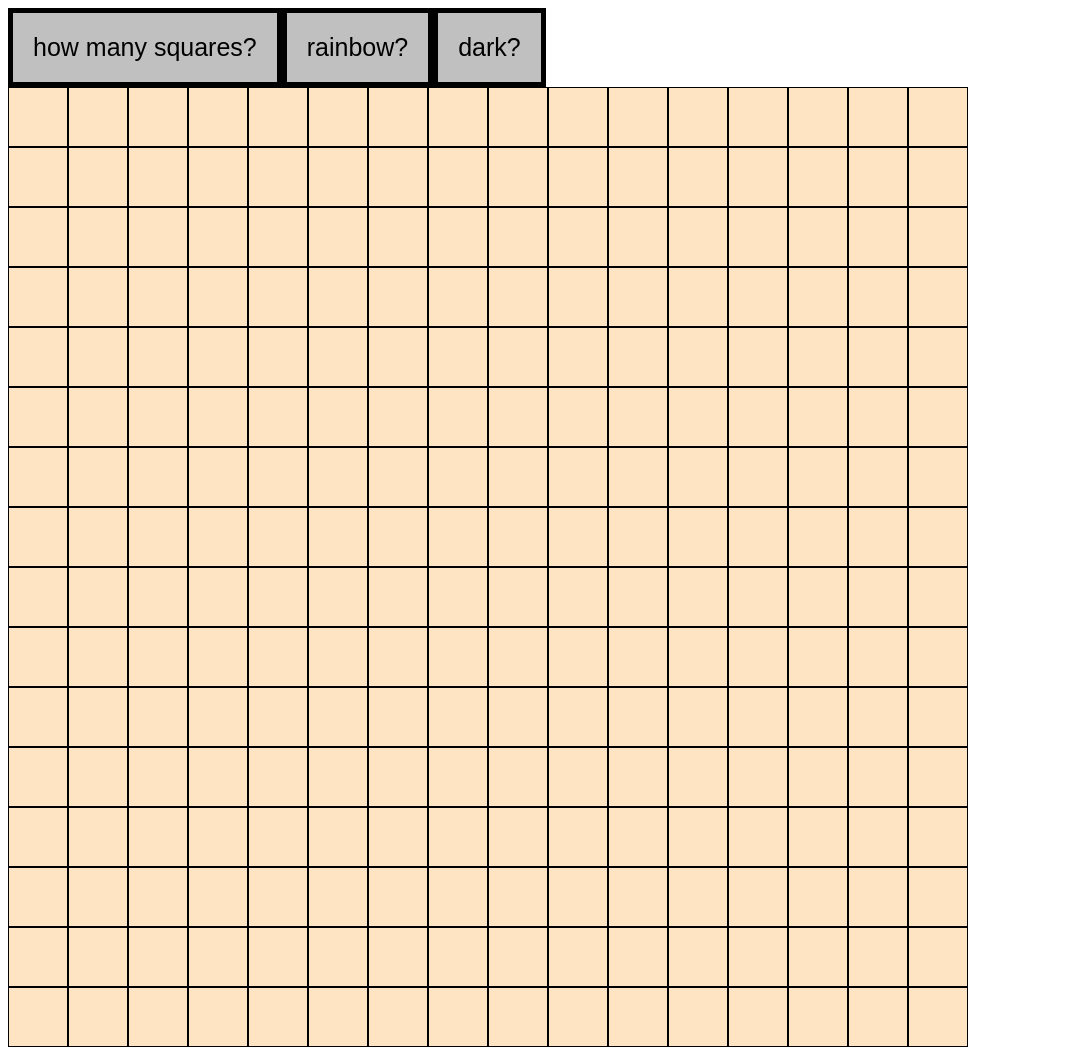
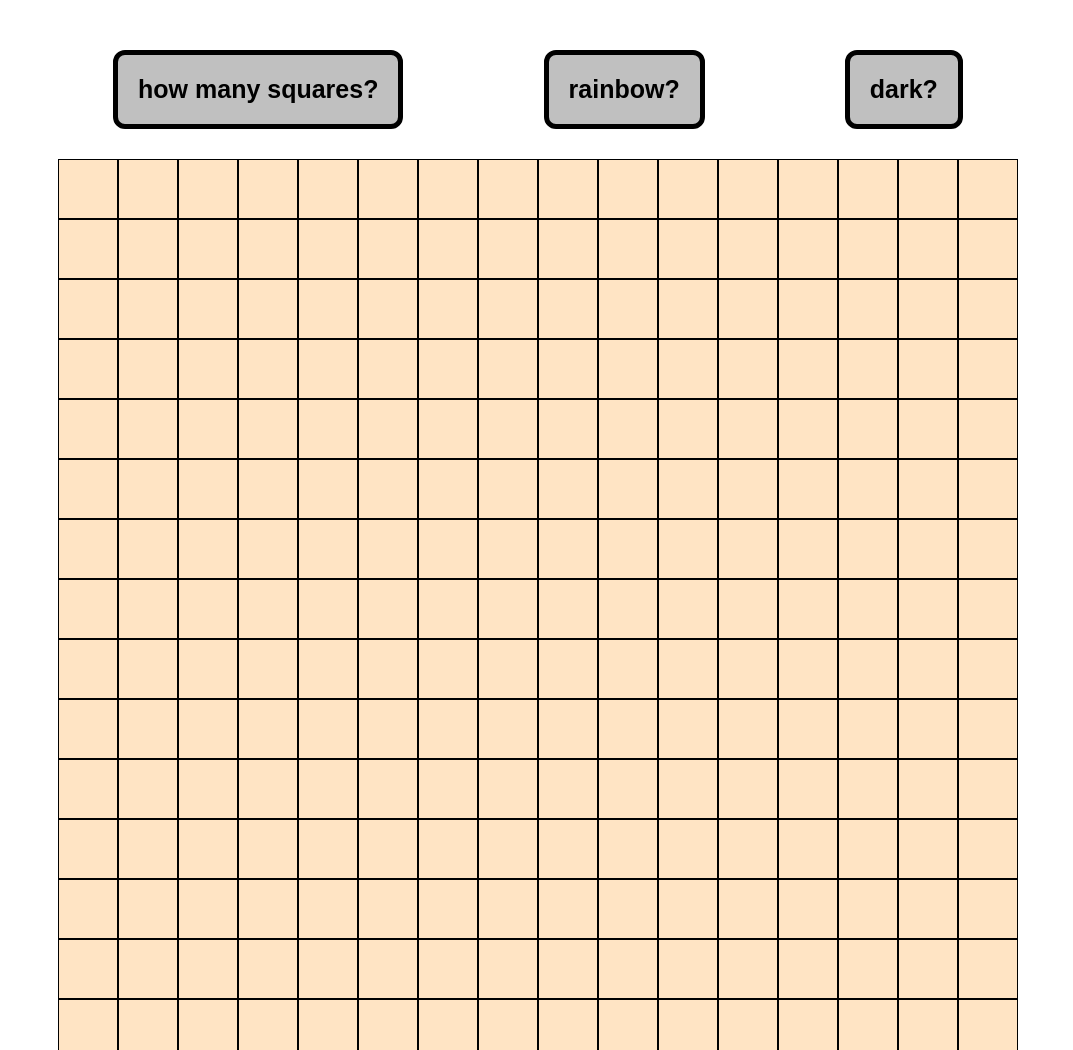
Before and after one commit to DariuszWasik/eatch-a-sketch, a plain HTML site: page index.html in a window 1280 px wide. Shown: the top 1050 px of the page, without its empty margins (0-1073 px from the left). Drawn offline with Linux system fonts and the light colour scheme.

Commit message:
put into containers and style display of page

```diff
--- a/script.js
+++ b/script.js
@@ -82,6 +82,7 @@ btnDark.innerText = "dark?";
 btnDark.style = "font-size: 25px; padding: 20px; border: 5px solid black; background-color: silver "
 document.body.insertBefore(btnDark, mainDiv)
 btnDark.addEventListener("click", makeItDark)
+
 function makeItDark () {
 allSquares = document.querySelectorAll(".sqr")
 allSquares.forEach((el) => el.addEventListener("mouseover", f => {
@@ -90,3 +91,13 @@ allSquares.forEach((el) => el.addEventListener("mouseover", f => {
     for (let i=0; i<10; i++) {
         if (elBox[i]) {elBox[i].style.opacity = `0.${i}` }
 }}))}
+
+//create a div container for all the content and inside it for buttons
+let  divContainer = document.createElement("div");
+divContainer.setAttribute("id", "divContainer");
+let allButtons = document.createElement("div");
+allButtons.setAttribute("id", "allButtons");
+
+allButtons.append(btn, btnRandomColor, btnDark);
+divContainer.append(allButtons, mainDiv);
+document.body.appendChild(divContainer);
--- a/style.css
+++ b/style.css
@@ -4,6 +4,29 @@
     background-color: bisque;
     display: flex;
     flex-wrap: wrap;
+    }
+
+#divContainer {
+    margin-top: 50px;
+    margin-left: 50px;
+    width: 960px;
+    /* background-color: aqua  ; */
+    display: flex;
+    flex-direction: column;
+    gap: 30px
 
 
 }
+
+#allButtons {
+
+    /* background-color: cornsilk; */
+    display: flex;
+    gap: 30px;
+    justify-content: space-around;
+}
+
+#allButtons * {
+    border-radius: 12px;
+    font-weight: bold;
+}
```
